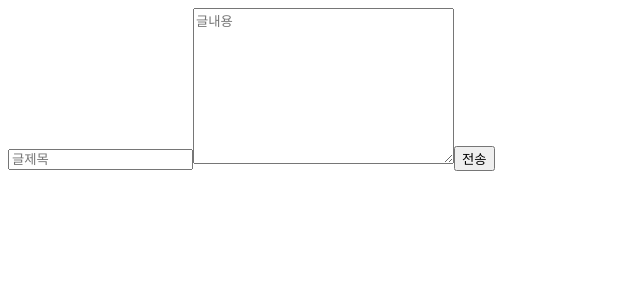
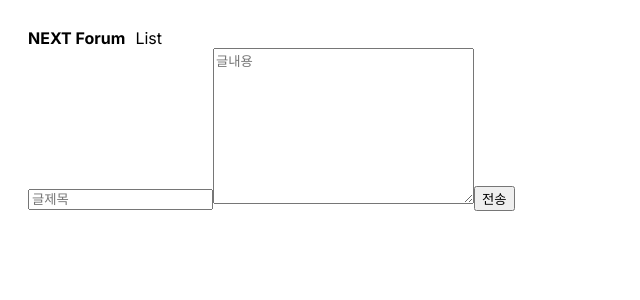
Before and after one commit to HelloCoovi/next-forum, a Next.js app: page /write in a window 1280 px wide. Shown: the top 300 px of the page, without its empty margins (0-640 px from the left). Built offline with nearby package versions, Linux system fonts and the light colour scheme.

Commit message:
💄 navbar 스타일 지정 + Link 연결

```diff
--- a/src/app/globals.css
+++ b/src/app/globals.css
@@ -23,3 +23,16 @@
   opacity: 1;
   transition: all 1s;
 }
+
+.navbar {
+  background: white;
+  padding: 20px;
+}
+.navbar a {
+  margin-right: 10px;
+  text-decoration: none;
+  color: black;
+}
+.logo {
+  font-weight: bold;
+}
--- a/src/app/layout.js
+++ b/src/app/layout.js
@@ -1,5 +1,6 @@
 import { Inter } from "next/font/google";
 import "./globals.css";
+import Link from "next/link"
 
 const inter = Inter({ subsets: ["latin"] });
 
@@ -11,7 +12,11 @@
 export default function RootLayout({ children }) {
   return (
     <html lang="en">
-      <body className={inter.className}>{children}</body>
+      <body className={`${inter.className} navbar`}>
+        <Link href='/' className='logo'>NEXT Forum</Link>
+        <Link href='/list'>List</Link>
+        {children}
+      </body>
     </html>
   );
 }
```
